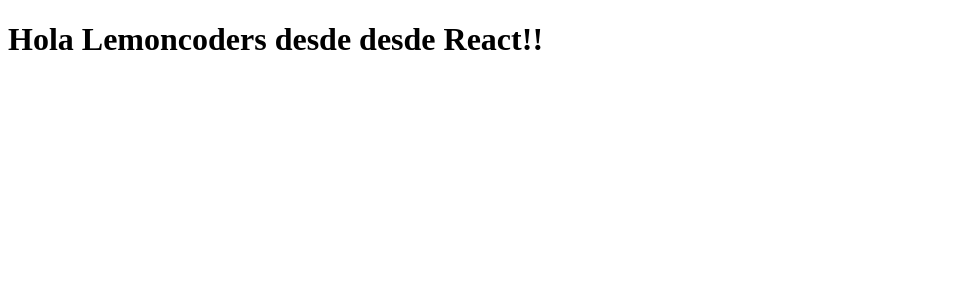
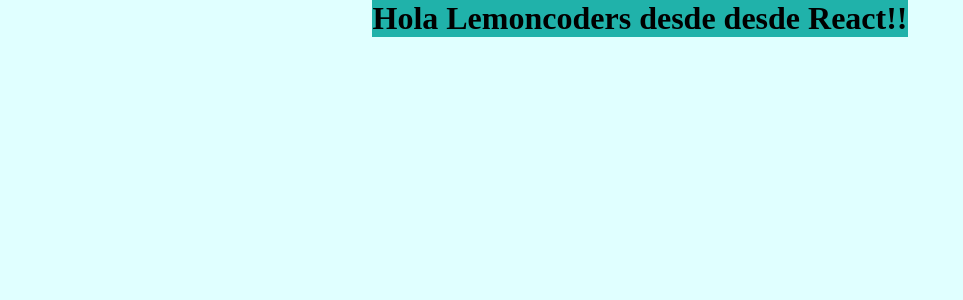
Before and after one commit to fran8narf/lab-modulo-bundling, a React app: page / in a window 1280 px wide. Shown: the top 300 px of the page, without its empty margins (0-963 px from the left). Built offline with nearby package versions, Linux system fonts and the light colour scheme.

Commit message:
global styles + component styles added

```diff
--- a/src/helloWorldComponent.jsx
+++ b/src/helloWorldComponent.jsx
@@ -1,9 +1,10 @@
 import React from 'react'
+import "./helloWorldComponent.scss"
 
 export const HellowWorldComponent = () => {
   const greetingsSource = 'desde React!!'
   return(
-    <div>
+    <div className='bg-color'>
       <h1>Hola Lemoncoders desde {greetingsSource}</h1>
     </div>
   )
--- /dev/null
+++ b/src/helloWorldComponent.scss
@@ -0,0 +1,3 @@
+.bg-color {
+    background-color: lightseagreen;
+}
--- a/src/index.html
+++ b/src/index.html
@@ -5,7 +5,7 @@
     <meta name="viewport" content="width=device-width, initial-scale=1.0">
     <title>Webpack seed with React!</title>
 </head>
-<body class="bg-color">
+<body>
   <div id="root"></div>
 </body>
 </html>
--- a/src/index.jsx
+++ b/src/index.jsx
@@ -1,6 +1,7 @@
 import React from "react";
 import { createRoot } from "react-dom/client";
 import { HellowWorldComponent } from "./helloWorldComponent";
+import "./styles.scss";
 
 const root = createRoot(document.getElementById("root"));
 root.render(
--- a/src/styles.scss
+++ b/src/styles.scss
@@ -12,9 +12,6 @@
     display: flex;
     align-items: center;
     flex-direction: column;
-}
-
-.bg-color {
     background-color: $bg-color;
 }
 
```
